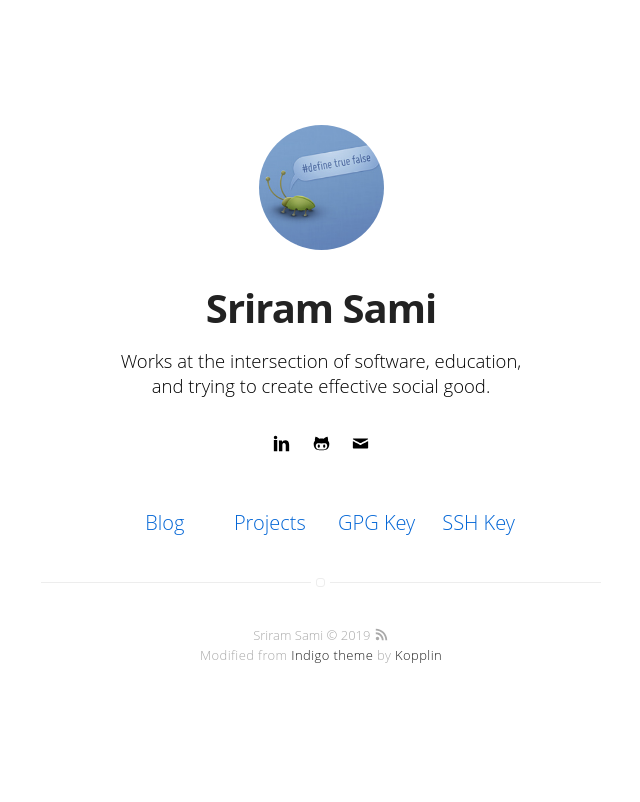
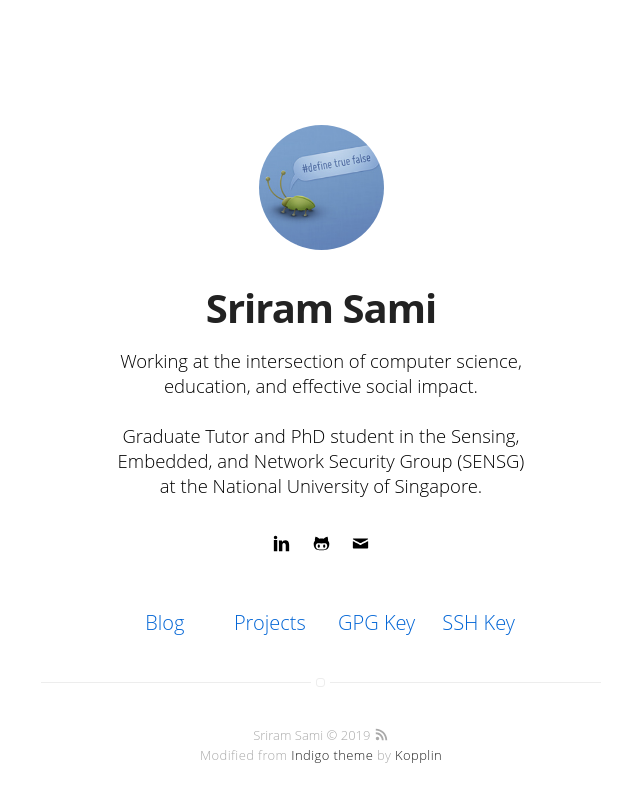
Before and after one commit to frizensami/frizensami.github.io, a Jekyll site: the page built from index.html, in a window 1280 px wide. Shown: the top 802 px of the page, without its empty margins (319-959 px from the left). Built offline with Jekyll 4.4.1, drawn with Linux system fonts in a browser that asks for light colours.

Commit message:
Update bio

```diff
--- a/_config.yml
+++ b/_config.yml
@@ -1,6 +1,6 @@
   # main text of home
 name: Sriram Sami
-bio: Works at the intersection of software, education, and trying to create effective social good.
+bio: Working at the intersection of computer science, education, and effective social impact. <br> <br> Graduate Tutor and PhD student in the Sensing, Embedded, and Network Security Group (SENSG) at the National University of Singapore.
 
 # twitter summary info
 # description: A blog about technology and stuff related
```
